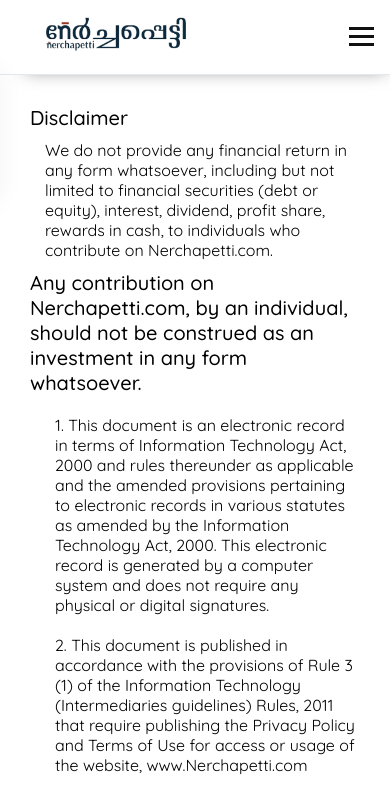
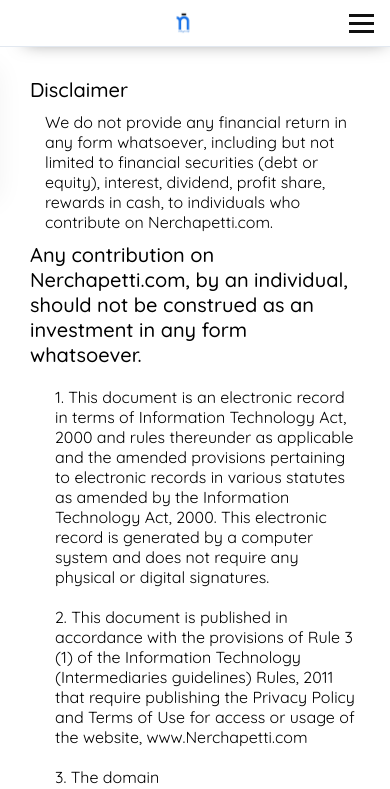
Before and after one commit to Nerchapetti/Develop_Front-End, a React (Create React App) app: page /policies/terms-of-use in a window 390 px wide. Shown: the top 789 px of the page. Built offline with nearby package versions, Linux system fonts and the light colour scheme; no server answers.

Commit message:
ui changes

```diff
--- a/src/components/NavBar/Header.js
+++ b/src/components/NavBar/Header.js
@@ -3,7 +3,7 @@
 import SearchBar from "../Search/SearchBar";
 import "./Header.scss";
 import logo from "./logo.png"
-
+import logoSm from "./logoSm.png"
 const Header = () => {
   const [click, setClick] = useState(false);
   const handleClick = () => setClick(!click);
@@ -13,6 +13,7 @@
     <header className="header">
       <nav className="navbar">
       <Link className="nav-logo" to="/"><img src={logo} className="logo" alt="Logo" /></Link>
+      <Link className="nav-logo" to="/"><img src={logoSm} className="logo-sm" alt="Logo" /></Link>
             <SearchBar />
         <ul className={click ? 'nav-menu active': "nav-menu"}>
           <li className="nav-item" onClick={closeMobileMenu}>
--- a/src/components/NavBar/Header.scss
+++ b/src/components/NavBar/Header.scss
@@ -22,9 +22,25 @@
   width: 200px;
 }
 
+.navbar .logo-sm {
+  width: 30px;
+  display: none;
+}
+
+@media(max-width: 767px){
+  .navbar .logo-sm{
+    display: flex;
+    justify-self: left;
+  }
+  .navbar .logo {
+    display: none;
+  }
+
+}
+
 .navbar .search-bar{
   border-radius: 8px;
-  width: 50%;
+  width: 80%;
   position: relative;
   background-color: #ebedf5;
 }
```
Also changed, not shown: src/components/NavBar/logo.jpeg (deleted), src/components/NavBar/logoSm.png (added).
